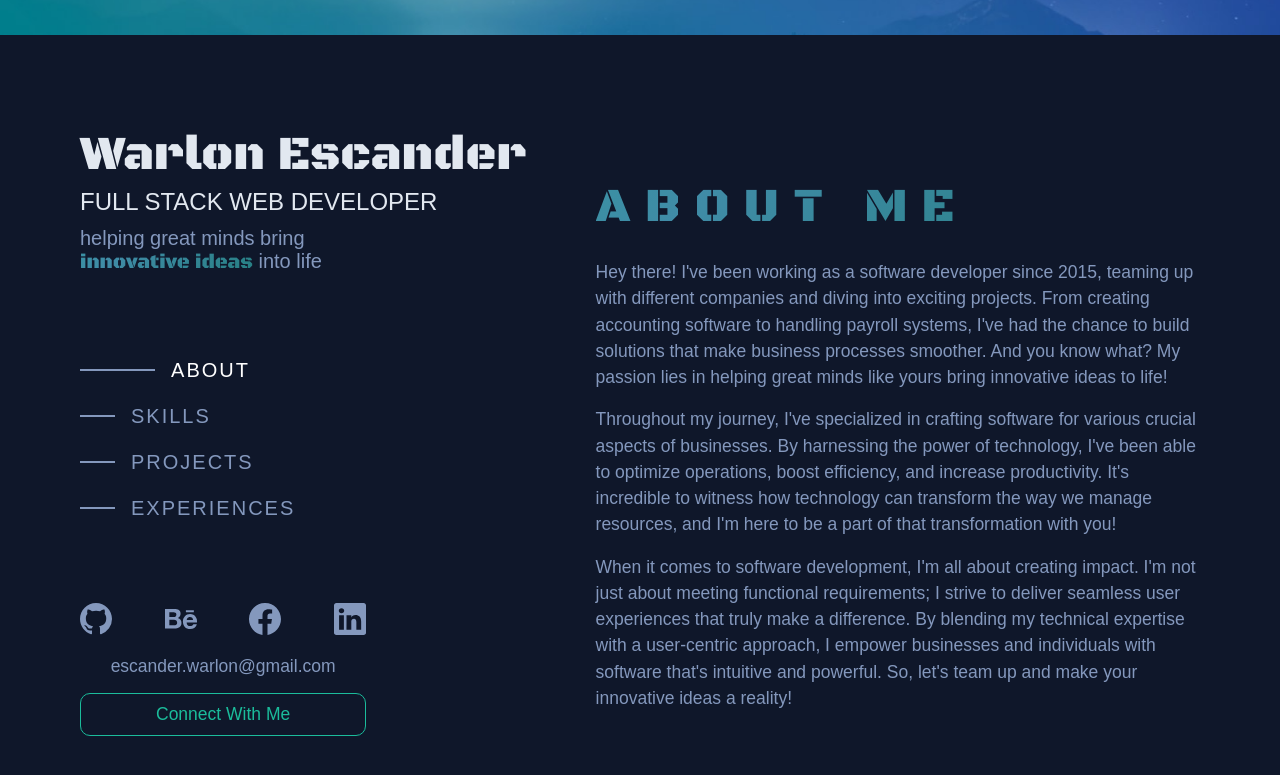
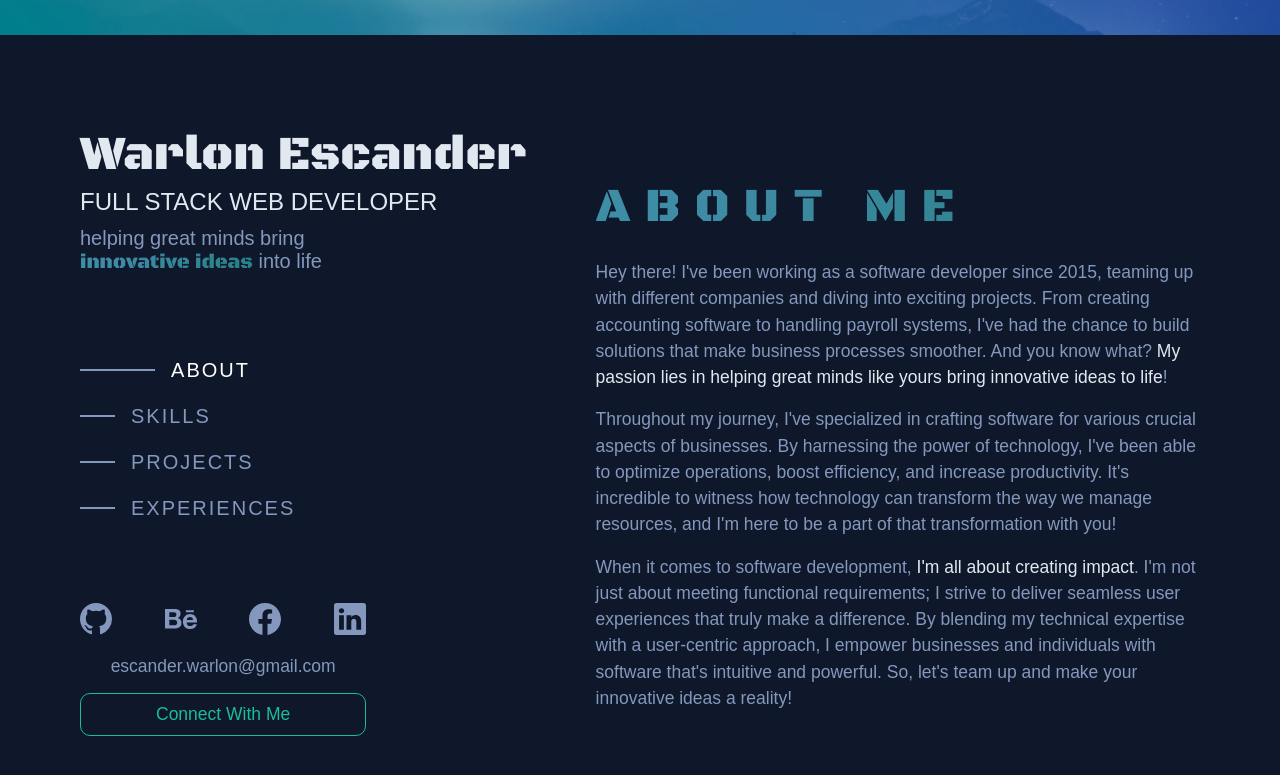
Before and after one commit to warlon-dev/warlon-portfolio-v2, a React (Create React App) app: page / in a window 1280 px wide. Shown: the part 765-1540 px from the top of the page. Built offline with nearby package versions, Linux system fonts and the light colour scheme; no server answers; a web font is replaced by a local one.

Commit message:
added favicon and title

```diff
--- a/public/index.html
+++ b/public/index.html
@@ -24,7 +24,7 @@
       work correctly both with client-side routing and a non-root public URL.
       Learn how to configure a non-root public URL by running `npm run build`.
     -->
-    <title>React App</title>
+    <title>Warlon Escander | Software Developer</title>
   </head>
   <body>
     <noscript>You need to enable JavaScript to run this app.</noscript>
--- a/src/container/About/About.js
+++ b/src/container/About/About.js
@@ -7,13 +7,13 @@ const About = () => {
     <div id='about' className='app__about'>
       <h1 className='section__title header-gradient'>About me</h1>
       <p className='p__text'>
-        Hey there! I've been working as a software developer since 2015, teaming up with different companies and diving into exciting projects. From creating accounting software to handling payroll systems, I've had the chance to build solutions that make business processes smoother. And you know what? My passion lies in helping great minds like yours bring innovative ideas to life!
+        Hey there! I've been working as a software developer since 2015, teaming up with different companies and diving into exciting projects. From creating accounting software to handling payroll systems, I've had the chance to build solutions that make business processes smoother. And you know what? <span>My passion lies in helping great minds like yours bring innovative ideas to life</span>!
       </p>
       <p className='p__text'>
         Throughout my journey, I've specialized in crafting software for various crucial aspects of businesses. By harnessing the power of technology, I've been able to optimize operations, boost efficiency, and increase productivity. It's incredible to witness how technology can transform the way we manage resources, and I'm here to be a part of that transformation with you!
       </p>
       <p className='p__text'>
-        When it comes to software development, I'm all about creating impact. I'm not just about meeting functional requirements; I strive to deliver seamless user experiences that truly make a difference. By blending my technical expertise with a user-centric approach, I empower businesses and individuals with software that's intuitive and powerful. So, let's team up and make your innovative ideas a reality!
+        When it comes to software development, <span>I'm all about creating impact</span>. I'm not just about meeting functional requirements; I strive to deliver seamless user experiences that truly make a difference. By blending my technical expertise with a user-centric approach, I empower businesses and individuals with software that's intuitive and powerful. So, let's team up and make your innovative ideas a reality!
       </p>
     </div>
   )
--- a/src/container/About/About.scss
+++ b/src/container/About/About.scss
@@ -6,6 +6,9 @@
     padding: 4rem 0;
 }
 
+.p__text > span {
+    color: var(--color-primary);
+}
 
 @media screen and (max-height:900px) {
     .app__about {
```
Also changed, not shown: 1 other file (tests, documents, lock files or other folders).
